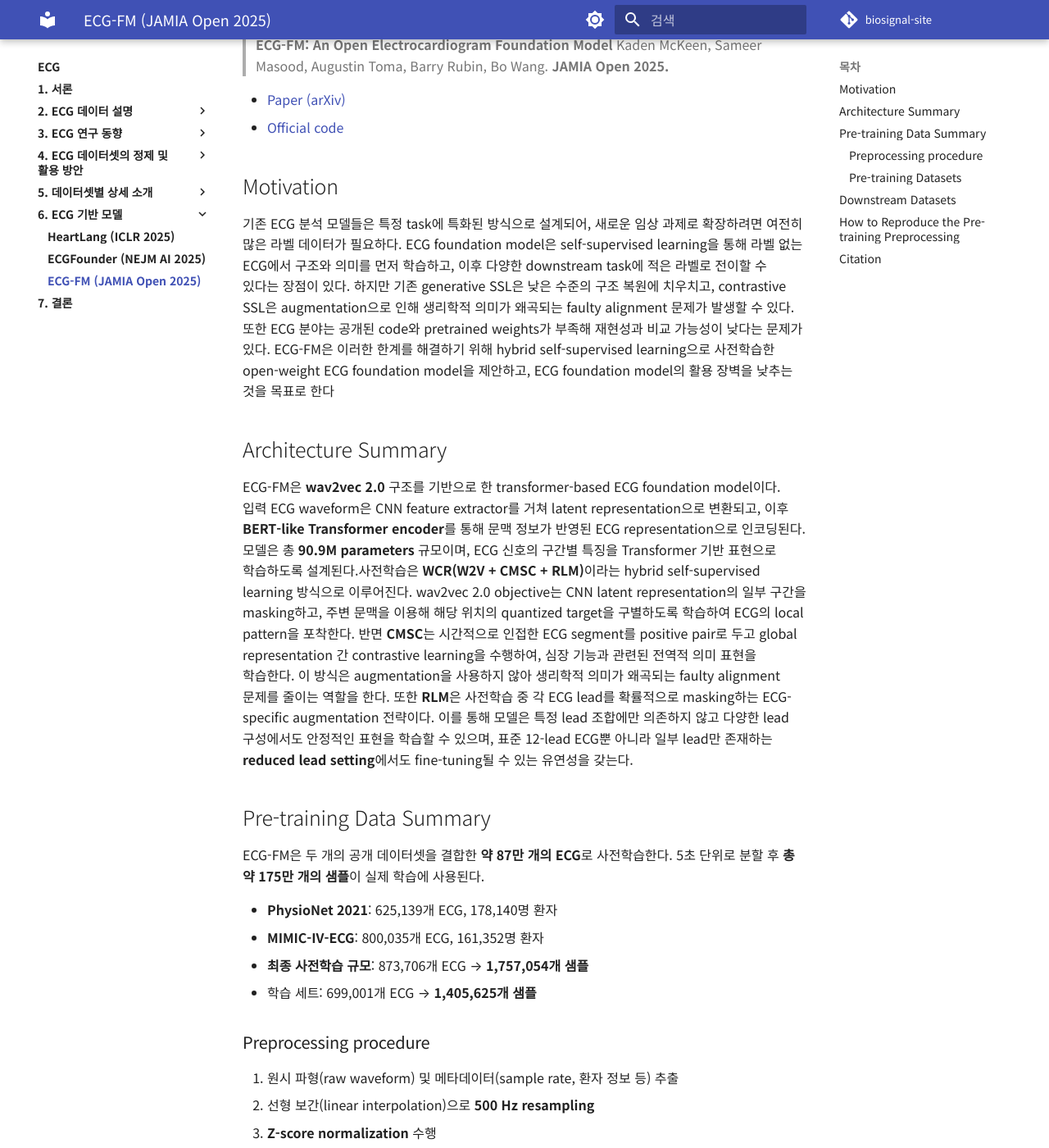
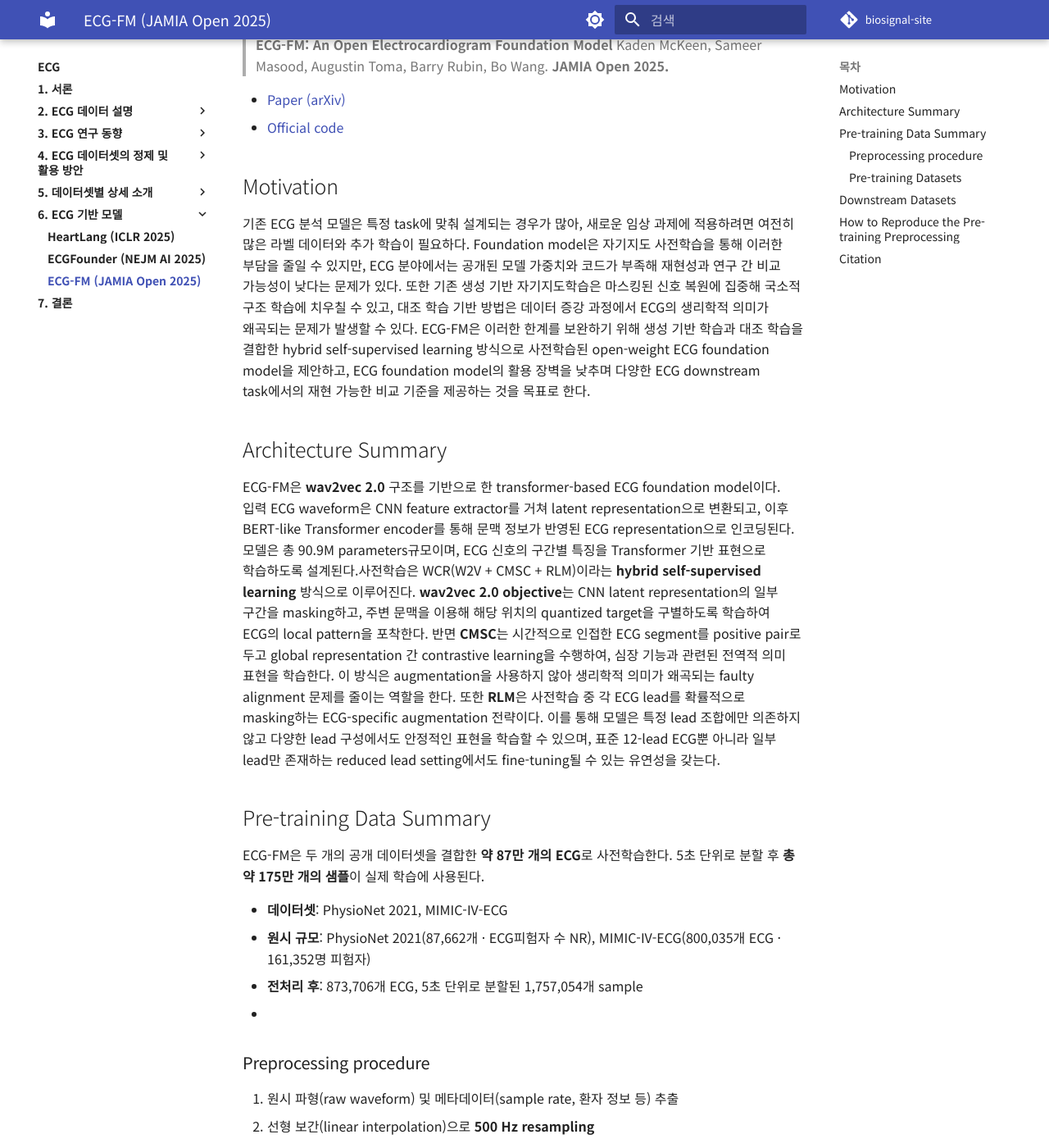
Before and after one commit to iwantjeonyeok/biosignal-site, an MkDocs documentation site: the page built from docs/ecg/6-ecg-기반-모델/ecg-fm.md, in a window 1280 px wide and 1400 px high, scrolled down 227 px. Shown: the whole window at 82% size. Built offline with MkDocs 1.6.1 and Material for MkDocs 9.7.7, drawn with Linux system fonts in a browser that asks for light colours; comment, search, counter and statistics services are not loaded; some of the changed text lies outside the part shown.

Commit message:
Update ecg-fm.md

```diff
--- a/docs/ecg/6-ecg-기반-모델/ecg-fm.md
+++ b/docs/ecg/6-ecg-기반-모델/ecg-fm.md
@@ -8,21 +8,20 @@
 
 ## Motivation
 
-기존 ECG 분석 모델들은 특정 task에 특화된 방식으로 설계되어, 새로운 임상 과제로 확장하려면 여전히 많은 라벨 데이터가 필요하다. ECG foundation model은 self-supervised learning을 통해 라벨 없는 ECG에서 구조와 의미를 먼저 학습하고, 이후 다양한 downstream task에 적은 라벨로 전이할 수 있다는 장점이 있다. 하지만 기존 generative SSL은 낮은 수준의 구조 복원에 치우치고, contrastive SSL은 augmentation으로 인해 생리학적 의미가 왜곡되는 faulty alignment 문제가 발생할 수 있다. 또한 ECG 분야는 공개된 code와 pretrained weights가 부족해 재현성과 비교 가능성이 낮다는 문제가 있다. ECG-FM은 이러한 한계를 해결하기 위해 hybrid self-supervised learning으로 사전학습한 open-weight ECG foundation model을 제안하고, ECG foundation model의 활용 장벽을 낮추는 것을 목표로 한다
+기존 ECG 분석 모델은 특정 task에 맞춰 설계되는 경우가 많아, 새로운 임상 과제에 적용하려면 여전히 많은 라벨 데이터와 추가 학습이 필요하다. Foundation model은 자기지도 사전학습을 통해 이러한 부담을 줄일 수 있지만, ECG 분야에서는 공개된 모델 가중치와 코드가 부족해 재현성과 연구 간 비교 가능성이 낮다는 문제가 있다. 또한 기존 생성 기반 자기지도학습은 마스킹된 신호 복원에 집중해 국소적 구조 학습에 치우칠 수 있고, 대조 학습 기반 방법은 데이터 증강 과정에서 ECG의 생리학적 의미가 왜곡되는 문제가 발생할 수 있다. ECG-FM은 이러한 한계를 보완하기 위해 생성 기반 학습과 대조 학습을 결합한 hybrid self-supervised learning 방식으로 사전학습된 open-weight ECG foundation model을 제안하고, ECG foundation model의 활용 장벽을 낮추며 다양한 ECG downstream task에서의 재현 가능한 비교 기준을 제공하는 것을 목표로 한다.
 
 ## Architecture Summary
 
-ECG-FM은 **wav2vec 2.0** 구조를 기반으로 한 transformer-based ECG foundation model이다. 입력 ECG waveform은 CNN feature extractor를 거쳐 latent representation으로 변환되고, 이후 **BERT-like Transformer encoder**를 통해 문맥 정보가 반영된 ECG representation으로 인코딩된다. 모델은 총 **90.9M parameters** 규모이며, ECG 신호의 구간별 특징을 Transformer 기반 표현으로 학습하도록 설계된다.사전학습은 **WCR(W2V + CMSC + RLM)**이라는 hybrid self-supervised learning 방식으로 이루어진다. wav2vec 2.0 objective는 CNN latent representation의 일부 구간을 masking하고, 주변 문맥을 이용해 해당 위치의 quantized target을 구별하도록 학습하여 ECG의 local pattern을 포착한다. 반면 **CMSC**는 시간적으로 인접한 ECG segment를 positive pair로 두고 global representation 간 contrastive learning을 수행하여, 심장 기능과 관련된 전역적 의미 표현을 학습한다. 이 방식은 augmentation을 사용하지 않아 생리학적 의미가 왜곡되는 faulty alignment 문제를 줄이는 역할을 한다. 또한 **RLM**은 사전학습 중 각 ECG lead를 확률적으로 masking하는 ECG-specific augmentation 전략이다. 이를 통해 모델은 특정 lead 조합에만 의존하지 않고 다양한 lead 구성에서도 안정적인 표현을 학습할 수 있으며, 표준 12-lead ECG뿐 아니라 일부 lead만 존재하는 **reduced lead setting**에서도 fine-tuning될 수 있는 유연성을 갖는다.
+ECG-FM은 **wav2vec 2.0** 구조를 기반으로 한 transformer-based ECG foundation model이다. 입력 ECG waveform은 CNN feature extractor를 거쳐 latent representation으로 변환되고, 이후 BERT-like Transformer encoder를 통해 문맥 정보가 반영된 ECG representation으로 인코딩된다. 모델은 총 90.9M parameters규모이며, ECG 신호의 구간별 특징을 Transformer 기반 표현으로 학습하도록 설계된다.사전학습은 WCR(W2V + CMSC + RLM)이라는 **hybrid self-supervised learning** 방식으로 이루어진다. **wav2vec 2.0 objective**는 CNN latent representation의 일부 구간을 masking하고, 주변 문맥을 이용해 해당 위치의 quantized target을 구별하도록 학습하여 ECG의 local pattern을 포착한다. 반면 **CMSC**는 시간적으로 인접한 ECG segment를 positive pair로 두고 global representation 간 contrastive learning을 수행하여, 심장 기능과 관련된 전역적 의미 표현을 학습한다. 이 방식은 augmentation을 사용하지 않아 생리학적 의미가 왜곡되는 faulty alignment 문제를 줄이는 역할을 한다. 또한 **RLM**은 사전학습 중 각 ECG lead를 확률적으로 masking하는 ECG-specific augmentation 전략이다. 이를 통해 모델은 특정 lead 조합에만 의존하지 않고 다양한 lead 구성에서도 안정적인 표현을 학습할 수 있으며, 표준 12-lead ECG뿐 아니라 일부 lead만 존재하는 reduced lead setting에서도 fine-tuning될 수 있는 유연성을 갖는다.
 
 ## Pre-training Data Summary
 
 ECG-FM은 두 개의 공개 데이터셋을 결합한 **약 87만 개의 ECG**로 사전학습한다. 5초 단위로 분할 후 **총 약 175만 개의 샘플**이 실제 학습에 사용된다.
 
-- **PhysioNet 2021**: 625,139개 ECG, 178,140명 환자
-- **MIMIC-IV-ECG**: 800,035개 ECG, 161,352명 환자
-- **최종 사전학습 규모**: 873,706개 ECG → **1,757,054개 샘플**
-  - 학습 세트: 699,001개 ECG → **1,405,625개 샘플**
-
+- **데이터셋**: PhysioNet 2021, MIMIC-IV-ECG
+- **원시 규모**: PhysioNet 2021(87,662개 · ECG피험자 수 NR), MIMIC-IV-ECG(800,035개 ECG · 161,352명 피험자)
+- **전처리 후**: 873,706개 ECG, 5초 단위로 분할된 1,757,054개 sample
+-
 ### Preprocessing procedure
 
 1. 원시 파형(raw waveform) 및 메타데이터(sample rate, 환자 정보 등) 추출
@@ -30,7 +29,6 @@
 3. **Z-score normalization** 수행
 4. 비중첩 **5초 단위 segment** 분할 (CMSC contrastive learning의 positive pair 생성 목적)
 5. null 값 또는 상수 리드(constant lead)가 포함된 샘플 제거
-6. 환자-시간 계층화(patient-temporal stratification)로 학습/검증/테스트 분리
 
 
 ### Pre-training Datasets
```
